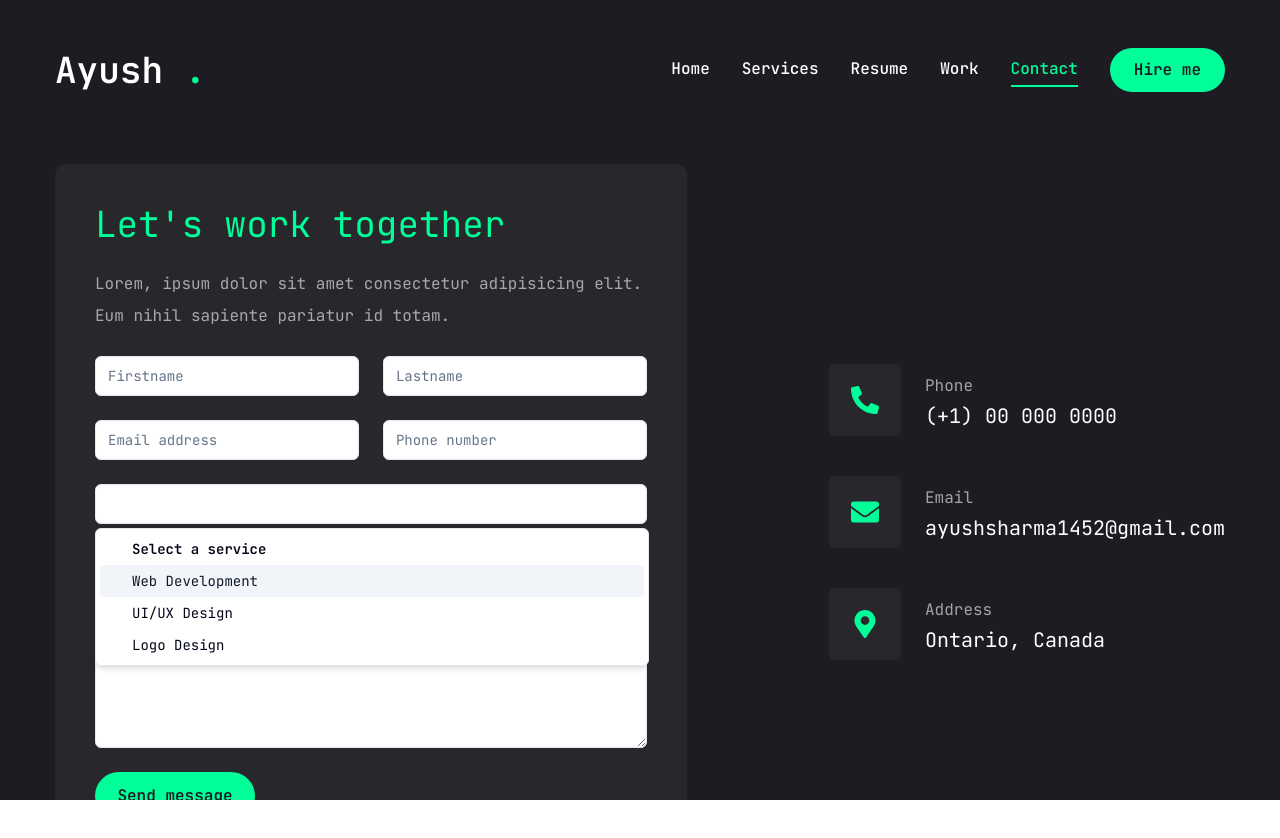
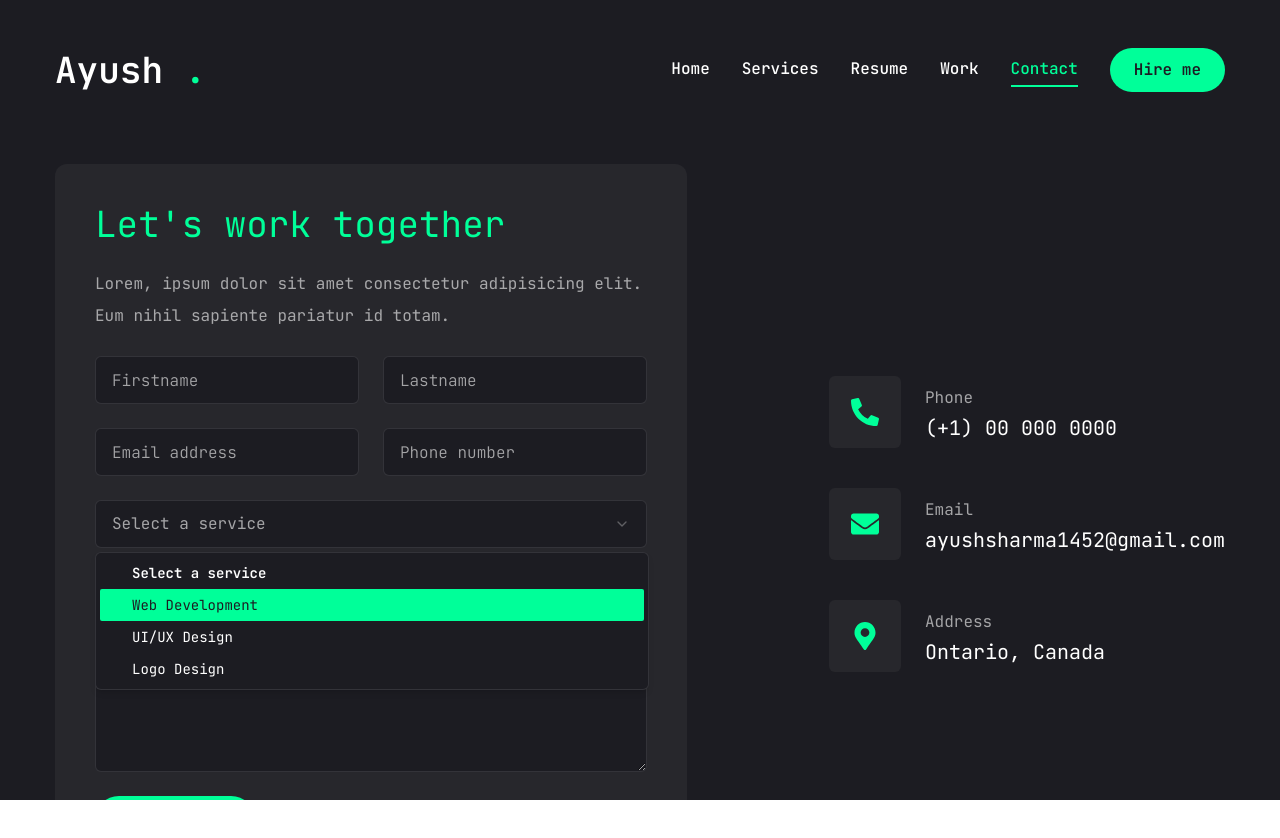
Before and after one commit to ayush1452/ayush_portfolio, a Next.js app: page /contactPage in a window 1280 px wide. Both pictures are taken after a click on the button "Select a service". Shown: the top 838 px of the page. Built offline with nearby package versions, Linux system fonts and the light colour scheme.

Commit message:
fixed all the errors for contact page

```diff
--- a/components/ui/input.jsx
+++ b/components/ui/input.jsx
@@ -7,7 +7,7 @@
     (<input
       type={type}
       className={cn(
-        "flex h-10 w-full rounded-md border border-slate-200 bg-white px-3 py-2 text-sm ring-offset-white file:border-0 file:bg-transparent file:text-sm file:font-medium placeholder:text-slate-500 focus-visible:outline-none focus-visible:ring-2 focus-visible:ring-slate-950 focus-visible:ring-offset-2 disabled:cursor-not-allowed disabled:opacity-50 dark:border-slate-800 dark:bg-slate-950 dark:ring-offset-slate-950 dark:placeholder:text-slate-400 dark:focus-visible:ring-slate-300",
+        "flex h-[48px] rounded-md border border-white/10 focus:border-accent font-light bg-primary px-4 py-5 text-base placeholder:text-white/60 outline-none",
         className
       )}
       ref={ref}
--- a/components/ui/select.jsx
+++ b/components/ui/select.jsx
@@ -16,7 +16,7 @@
   <SelectPrimitive.Trigger
     ref={ref}
     className={cn(
-      "flex h-10 w-full items-center justify-between rounded-md border border-slate-200 bg-white px-3 py-2 text-sm ring-offset-white placeholder:text-slate-500 focus:outline-none focus:ring-2 focus:ring-slate-950 focus:ring-offset-2 disabled:cursor-not-allowed disabled:opacity-50 [&>span]:line-clamp-1 dark:border-slate-800 dark:bg-slate-950 dark:ring-offset-slate-950 dark:placeholder:text-slate-400 dark:focus:ring-slate-300",
+      "flex h-[48px] w-full items-center justify-between rounded-md border border-white/10 bg-primary px-4 py-5 text-base text-white/60 placeholder:text-white/10 focus:border-accent outline-none",
       className
     )}
     {...props}>
@@ -54,7 +54,7 @@
     <SelectPrimitive.Content
       ref={ref}
       className={cn(
-        "relative z-50 max-h-96 min-w-[8rem] overflow-hidden rounded-md border border-slate-200 bg-white text-slate-950 shadow-md data-[state=open]:animate-in data-[state=closed]:animate-out data-[state=closed]:fade-out-0 data-[state=open]:fade-in-0 data-[state=closed]:zoom-out-95 data-[state=open]:zoom-in-95 data-[side=bottom]:slide-in-from-top-2 data-[side=left]:slide-in-from-right-2 data-[side=right]:slide-in-from-left-2 data-[side=top]:slide-in-from-bottom-2 dark:border-slate-800 dark:bg-slate-950 dark:text-slate-50",
+        "relative z-50 max-h-96 min-w-[8rem] overflow-hidden rounded-md border border-white/10 bg-primary text-white shadow-md data-[state=open]:animate-in data-[state=closed]:animate-out data-[state=closed]:fade-out-0 data-[state=open]:fade-in-0 data-[state=closed]:zoom-out-95 data-[state=open]:zoom-in-95 data-[side=bottom]:slide-in-from-top-2 data-[side=left]:slide-in-from-right-2 data-[side=right]:slide-in-from-left-2 data-[side=top]:slide-in-from-bottom-2 dark:border-slate-800 dark:bg-slate-950 dark:text-slate-50",
         position === "popper" &&
           "data-[side=bottom]:translate-y-1 data-[side=left]:-translate-x-1 data-[side=right]:translate-x-1 data-[side=top]:-translate-y-1",
         className
@@ -85,7 +85,7 @@
   <SelectPrimitive.Item
     ref={ref}
     className={cn(
-      "relative flex w-full cursor-default select-none items-center rounded-sm py-1.5 pl-8 pr-2 text-sm outline-none focus:bg-slate-100 focus:text-slate-900 data-[disabled]:pointer-events-none data-[disabled]:opacity-50 dark:focus:bg-slate-800 dark:focus:text-slate-50",
+      "relative flex w-full cursor-default select-none items-center rounded-sm py-1.5 pl-8 pr-2 text-sm outline-none focus:bg-accent focus:text-primary data-[disabled]:pointer-events-none data-[disabled]:opacity-50 dark:focus:bg-slate-800 dark:focus:text-slate-50",
       className
     )}
     {...props}>
--- a/components/ui/textarea.jsx
+++ b/components/ui/textarea.jsx
@@ -6,7 +6,7 @@
   return (
     (<textarea
       className={cn(
-        "flex min-h-[80px] w-full rounded-md border border-slate-200 bg-white px-3 py-2 text-sm ring-offset-white placeholder:text-slate-500 focus-visible:outline-none focus-visible:ring-2 focus-visible:ring-slate-950 focus-visible:ring-offset-2 disabled:cursor-not-allowed disabled:opacity-50 dark:border-slate-800 dark:bg-slate-950 dark:ring-offset-slate-950 dark:placeholder:text-slate-400 dark:focus-visible:ring-slate-300",
+        "flex min-h-[80px] w-full rounded-md border border-white/10 bg-primary px-4 py-5 text-base placeholder:text-white/60 focus-visible:outline-none focus-visible:ring-1 focus-visible:ring-accent focus-visible:ring-offset-0 disabled:cursor-not-allowed disabled:opacity-50",
         className
       )}
       ref={ref}
```
